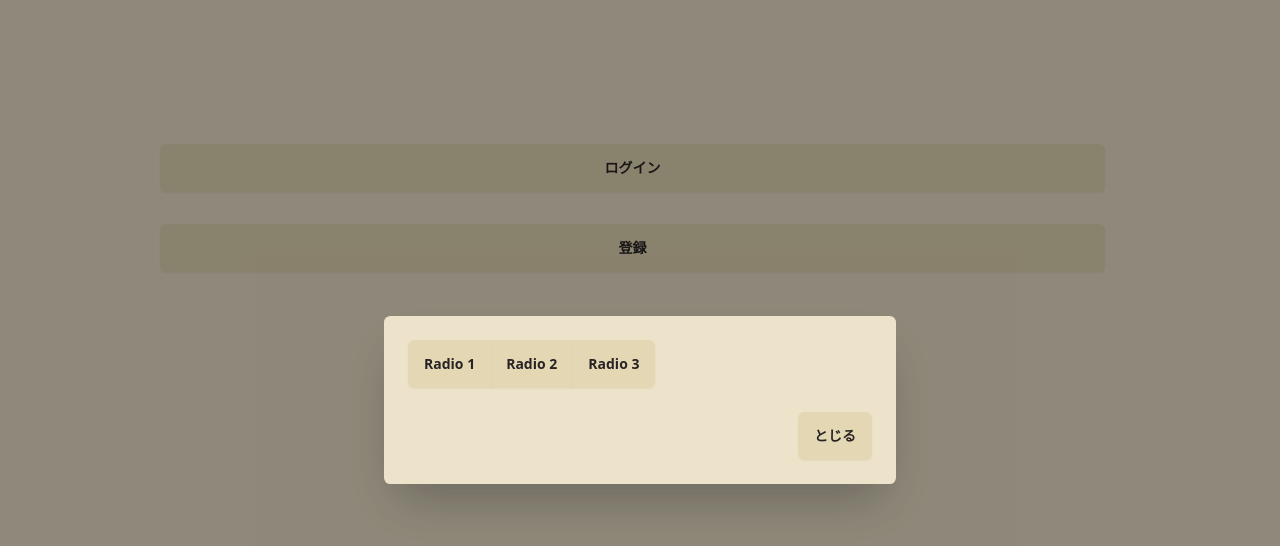
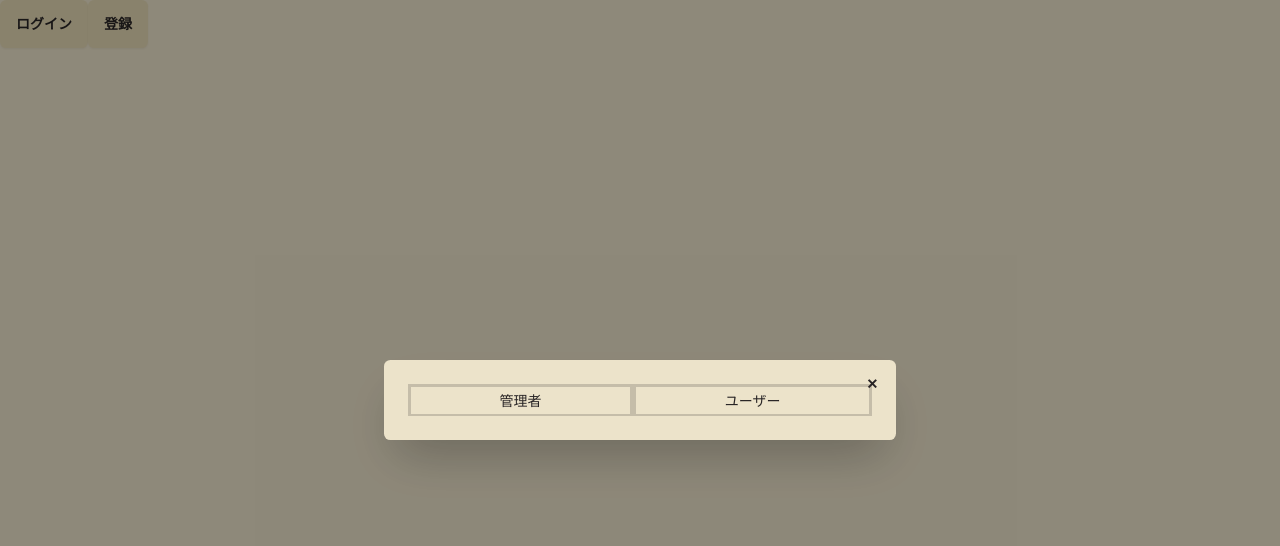
Before and after one commit to yu-rimasui/work06_reminder, a React app: page / in a window 1280 px wide. Both pictures are taken after a click on the button "ログイン". Shown: the top 546 px of the page. Built offline with nearby package versions, Linux system fonts and the light colour scheme.

Commit message:
ログインページ（構造）

```diff
--- a/src/routes/Login.jsx
+++ b/src/routes/Login.jsx
@@ -1,9 +1,10 @@
 import React, { useEffect, useState } from "react";
+import { Link } from "react-router-dom";
 
 const Login = () => {
   return (
     <>
-      <div className="mx-40 my-36 gap-8 flex flex-col">
+      <div>
         <button
           className="btn"
           onClick={() => document.getElementById("my_modal_1").showModal()}
@@ -12,52 +13,29 @@ const Login = () => {
         </button>
         <dialog id="my_modal_1" className="modal">
           <div className="modal-box">
-            <div>
-              <div className="join">
-                <input
-                  className="join-item btn"
-                  type="radio"
-                  name="options"
-                  aria-label="Radio 1"
-                />
-                <input
-                  className="join-item btn"
-                  type="radio"
-                  name="options"
-                  aria-label="Radio 2"
-                />
-                <input
-                  className="join-item btn"
-                  type="radio"
-                  name="options"
-                  aria-label="Radio 3"
-                />
-              </div>
-            </div>
-            <div className="modal-action">
-              <form method="dialog">
-                {/* if there is a button in form, it will close the modal */}
-                <button className="btn m-auto">とじる</button>
-              </form>
-            </div>
+            <form method="dialog">
+              <button className="btn btn-sm btn-circle btn-ghost absolute right-2 top-2">
+                ✕
+              </button>
+            </form>
+            <LoginContent />
           </div>
         </dialog>
 
         <button
           className="btn"
-          onClick={() => document.getElementById("my_modal_1").showModal()}
+          onClick={() => document.getElementById("my_modal_2").showModal()}
         >
           登録
         </button>
-        <dialog id="my_modal_1" className="modal">
+        <dialog id="my_modal_2" className="modal">
           <div className="modal-box">
-            <div>フォームをつくるここに</div>
-            <div className="modal-action">
-              <form method="dialog">
-                {/* if there is a button in form, it will close the modal */}
-                <button className="btn m-auto">とじる</button>
-              </form>
-            </div>
+            <form method="dialog">
+              <button className="btn btn-sm btn-circle btn-ghost absolute right-2 top-2">
+                ✕
+              </button>
+            </form>
+            <LoginContent />
           </div>
         </dialog>
       </div>
@@ -66,3 +44,72 @@ const Login = () => {
 };
 
 export default Login;
+
+const LoginContent = () => {
+  return (
+    <>
+      <div role="tablist" className="tabs tabs-bordered">
+        <input
+          type="radio"
+          name="my_tabs_1"
+          role="tab"
+          className="tab"
+          aria-label="管理者"
+        />
+        <div role="tabpanel" className="tab-content p-10">
+          <div className="join">
+            <input
+              className="input input-bordered join-item"
+              placeholder="team"
+            />
+            <input
+              className="input input-bordered join-item"
+              placeholder="name"
+            />
+            <input
+              className="input input-bordered join-item"
+              placeholder="password"
+            />
+          </div>
+          <div>
+            <Link to="/ManagerPage">
+              <button>ログイン（M）</button>
+            </Link>
+          </div>
+        </div>
+
+        <input
+          type="radio"
+          name="my_tabs_1"
+          role="tab"
+          className="tab"
+          aria-label="ユーザー"
+          checked
+        />
+        <div role="tabpanel" className="tab-content p-10">
+          <div className="join">
+            <input
+              className="input input-bordered join-item"
+              placeholder="team"
+            />
+            <input
+              className="input input-bordered join-item"
+              placeholder="name"
+            />
+            <input
+              className="input input-bordered join-item"
+              placeholder="email"
+            />
+            <input
+              className="input input-bordered join-item"
+              placeholder="new password"
+            />
+          </div>
+          <Link to="/UserPage">
+            <div>ログイン（U）</div>
+          </Link>
+        </div>
+      </div>
+    </>
+  );
+};
```
